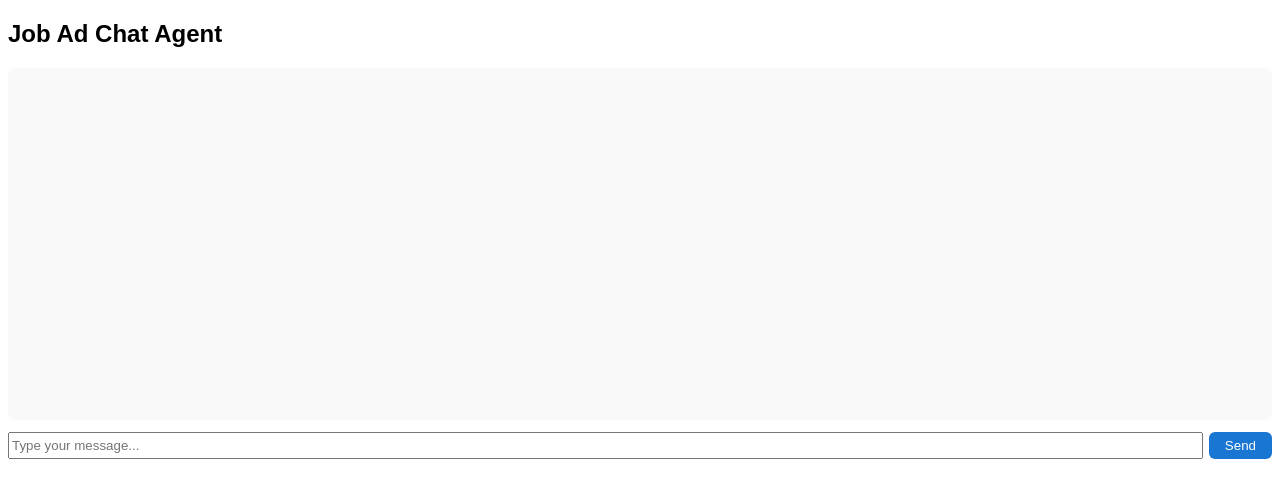
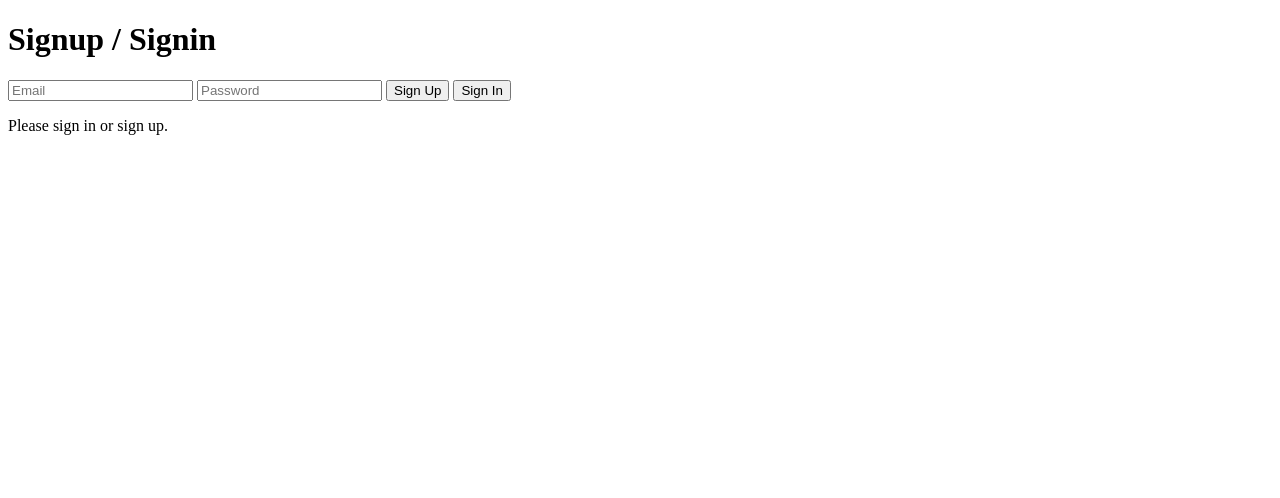
Before and after one commit to Josh152152/alchemAI, a Flask app: page / in a window 1280 px wide. Shown: the top 498 px of the page. Run offline with Flask 3, Linux system fonts and the light colour scheme; some libraries are stand-ins or nearby versions.

Commit message:
Update agent_form.html

```diff
--- a/app/templates/agent_form.html
+++ b/app/templates/agent_form.html
@@ -1,67 +1,87 @@
-<!doctype html>
-<html>
+<!DOCTYPE html>
+<html lang="en">
 <head>
-    <title>Job Summary Agent Chat</title>
-    <style>
-        body { font-family: Arial, sans-serif; }
-        #chat { background: #f9f9f9; border-radius: 8px; padding: 16px; height: 320px; overflow-y: auto; margin-bottom: 12px; }
-        .user { color: #333; font-weight: bold; margin: 8px 0 2px 0; }
-        .ai { color: #1976d2; margin: 4px 0 10px 0; }
-        #input-area { display: flex; gap: 6px; }
-        #input-box { flex: 1; }
-        button { padding: 6px 16px; border-radius: 6px; border: none; background: #1976d2; color: white; }
-        button:disabled { background: #bbb; }
-    </style>
+  <meta charset="UTF-8" />
+  <title>Signup / Signin</title>
 </head>
 <body>
-    <h2>Job Ad Chat Agent</h2>
-    <div id="chat"></div>
-    <form id="input-area" autocomplete="off">
-        <input id="input-box" type="text" autocomplete="off" placeholder="Type your message..." required>
-        <button id="send-btn" type="submit">Send</button>
-    </form>
-    <script>
-        let history = [];
+  <h1>Signup / Signin</h1>
 
-        function appendMessage(role, content) {
-            const chat = document.getElementById('chat');
-            const div = document.createElement('div');
-            div.className = role;
-            div.innerHTML = `<div><strong>${role === "user" ? "You" : "Agent"}:</strong></div><div>${content.replace(/\n/g,'<br>')}</div>`;
-            chat.appendChild(div);
-            chat.scrollTop = chat.scrollHeight;
-        }
+  <input id="email-input" type="email" placeholder="Email" />
+  <input id="password-input" type="password" placeholder="Password" />
 
-        document.getElementById("input-area").onsubmit = async (e) => {
-            e.preventDefault();
-            const input = document.getElementById("input-box");
-            const userMsg = input.value.trim();
-            if (!userMsg) return;
+  <button id="signup-btn">Sign Up</button>
+  <button id="signin-btn">Sign In</button>
 
-            appendMessage("user", userMsg);
-            history.push({ role: "user", content: userMsg });
-            input.value = "";
-            document.getElementById("send-btn").disabled = true;
+  <p id="auth-message">Please sign in or sign up.</p>
 
-            // POST the full message history
-            try {
-                const res = await fetch("/generate", {
-                    method: "POST",
-                    headers: { "Content-Type": "application/json" },
-                    body: JSON.stringify({ job_info: history })
-                });
-                const data = await res.json();
+  <!-- Firebase scripts and your JS go here -->
+  <script src="https://www.gstatic.com/firebasejs/9.22.2/firebase-app-compat.js"></script>
+  <script src="https://www.gstatic.com/firebasejs/9.22.2/firebase-auth-compat.js"></script>
 
-                // AI reply
-                const aiMsg = data.reply || "No reply from agent.";
-                appendMessage("ai", aiMsg);
-                history.push({ role: "assistant", content: aiMsg });
-            } catch (err) {
-                appendMessage("ai", "Error connecting to backend.");
-            } finally {
-                document.getElementById("send-btn").disabled = false;
-            }
-        };
-    </script>
+  <script>
+    const firebaseConfig = {
+      apiKey: "AIzaSyDy34Ld_C6UZ4ygBng8vdbZ8tvGI1Qt03w",
+      authDomain: "alchemai-cc172.firebaseapp.com",
+      projectId: "alchemai-cc172",
+      storageBucket: "alchemai-cc172.appspot.com",
+      messagingSenderId: "644649980600",
+      appId: "1:644649980600:web:8bfe45cd553aedce915a4d",
+      measurementId: "G-PR4PNCP3SW"
+    };
+
+    if (!firebase.apps.length) {
+      firebase.initializeApp(firebaseConfig);
+    }
+    const auth = firebase.auth();
+
+    const emailInput = document.getElementById('email-input');
+    const passwordInput = document.getElementById('password-input');
+    const signupBtn = document.getElementById('signup-btn');
+    const signinBtn = document.getElementById('signin-btn');
+    const authMessage = document.getElementById('auth-message');
+
+    function showMessage(msg) {
+      authMessage.textContent = msg;
+    }
+
+    signupBtn.onclick = async () => {
+      const email = emailInput.value.trim();
+      const password = passwordInput.value;
+      if (!email || !password) {
+        showMessage('Please enter email and password.');
+        return;
+      }
+      try {
+        const userCredential = await auth.createUserWithEmailAndPassword(email, password);
+        showMessage(`Signup successful! Logged in as ${userCredential.user.email}`);
+      } catch (err) {
+        showMessage(`Signup error: ${err.message}`);
+      }
+    };
+
+    signinBtn.onclick = async () => {
+      const email = emailInput.value.trim();
+      const password = passwordInput.value;
+      if (!email || !password) {
+        showMessage('Please enter email and password.');
+        return;
+      }
+      try {
+        const userCredential = await auth.signInWithEmailAndPassword(email, password);
+        showMessage(`Login successful! Logged in as ${userCredential.user.email}`);
+      } catch (err) {
+        showMessage(`Signin error: ${err.message}`);
+      }
+    };
+
+    auth.onAuthStateChanged(user => {
+      if (user) {
+        showMessage(`Logged in as ${user.email}`);
+      } else {
+        showMessage('Please sign in or sign up.');
+      }
+    });
+  </script>
 </body>
 </html>
```
